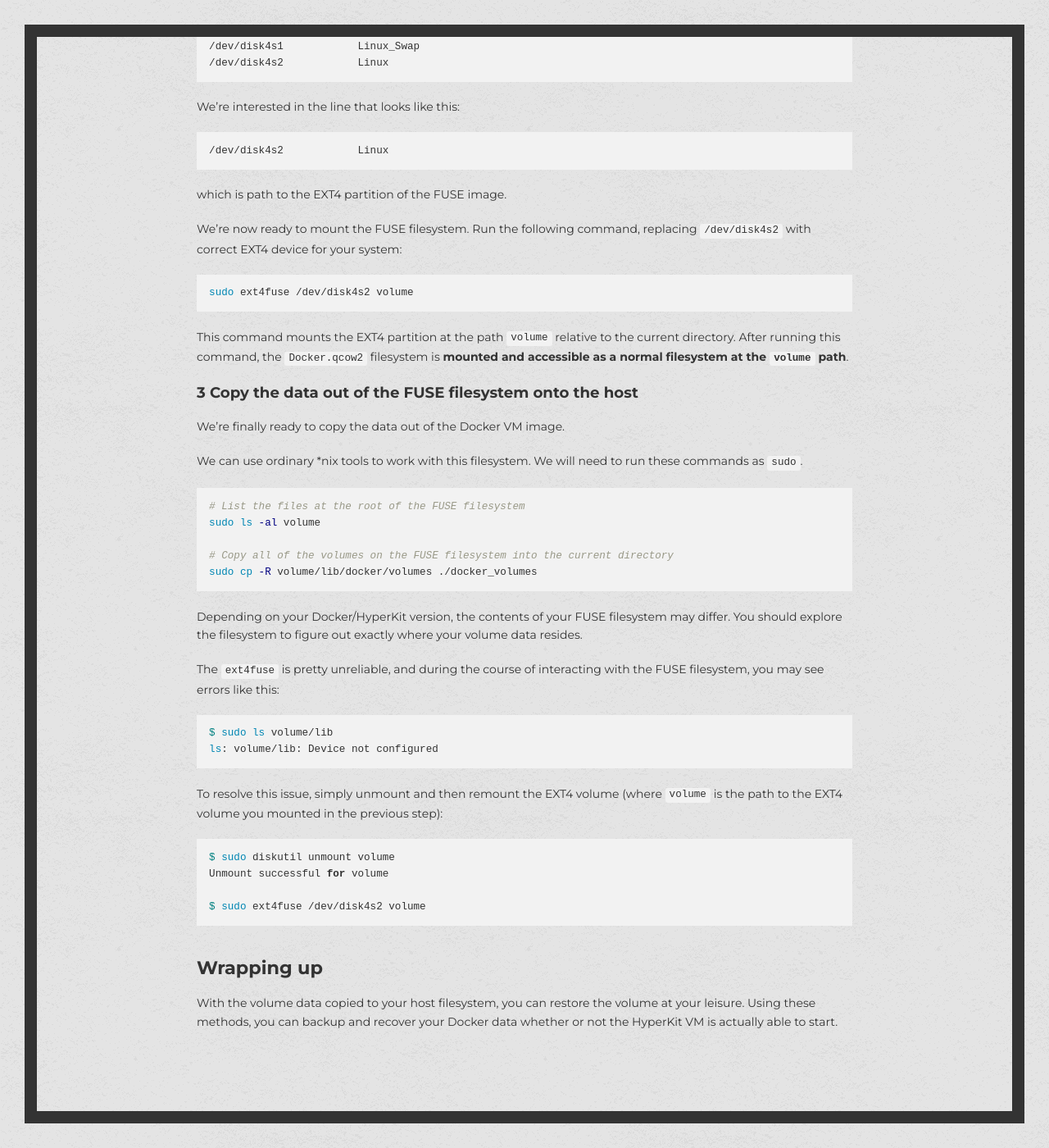
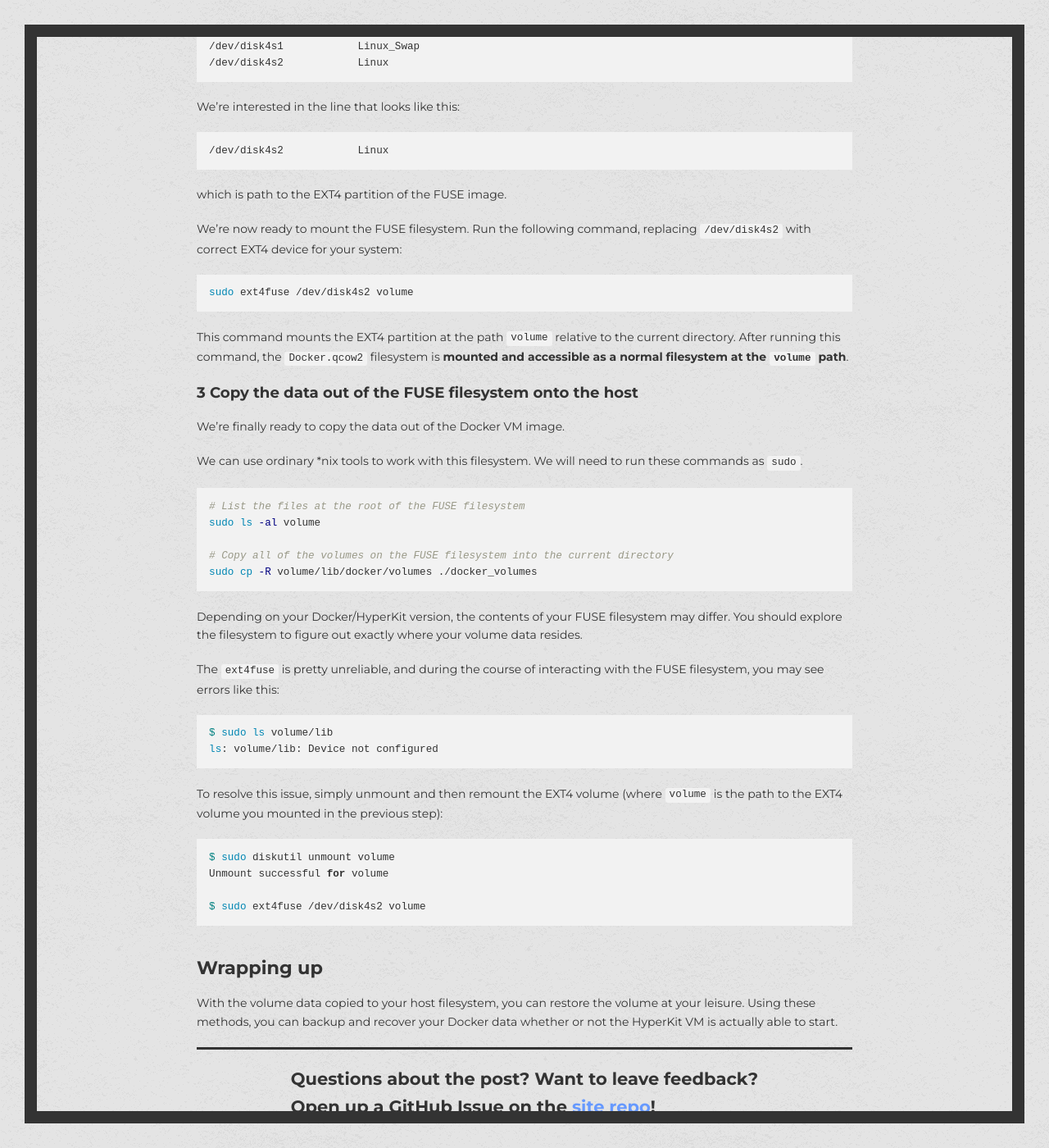
Before and after one commit to b-gran/billgranfield.com, a Jekyll site: the page built from _posts/2018-05-01-docker-image-recovery.md, in a window 1280 px wide and 1400 px high, scrolled down 6270 px. Shown: the whole window at 82% size. Built offline with Jekyll 4.4.1, drawn with Linux system fonts in a browser that asks for light colours; some web fonts are replaced.

Commit message:
Add "how to engage" section to posts

```diff
--- a/_layouts/post.html
+++ b/_layouts/post.html
@@ -5,4 +5,17 @@ title: Bill Granfield - Software Engineering
 
 <div class="post wysiwyg">
   {{ content }}
+
+  <hr class="post-end">
+
+  <div class="engage-wrap">
+    <div class="engage">
+      <span>Questions about the post? Want to leave feedback?</span>
+      <span>
+        Open up a GitHub Issue on the
+        <a href="https://github.com/b-gran/billgranfield.com/issues">site repo</a>!
+      </span>
+      <span><a href="https://github.com/b-gran/billgranfield.com/issues">https://github.com/b-gran/billgranfield.com/issues</a></span>
+    </div>
+  </div>
 </div>
--- a/post.css
+++ b/post.css
@@ -32,3 +32,23 @@
     display: none;
   }
 }
+
+/* Engage section */
+.engage-wrap {
+  display: flex;
+  flex-direction: row;
+  justify-content: center;
+}
+.engage {
+  display: flex;
+  flex-direction: column;
+  justify-content: center;
+  align-items: flex-start;
+
+  font-size: 1.5em;
+  font-weight: bold;
+}
+hr.post-end {
+  height: 3px;
+  background: #333;
+}
```
